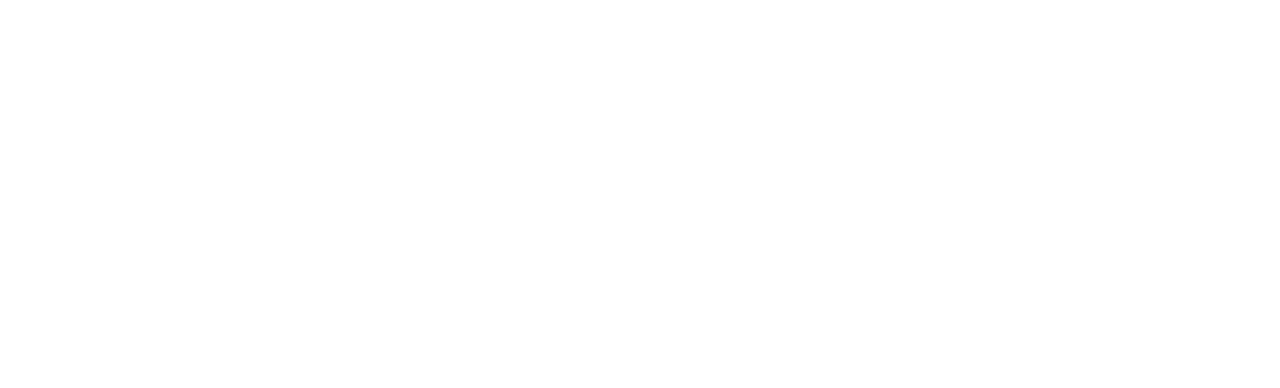
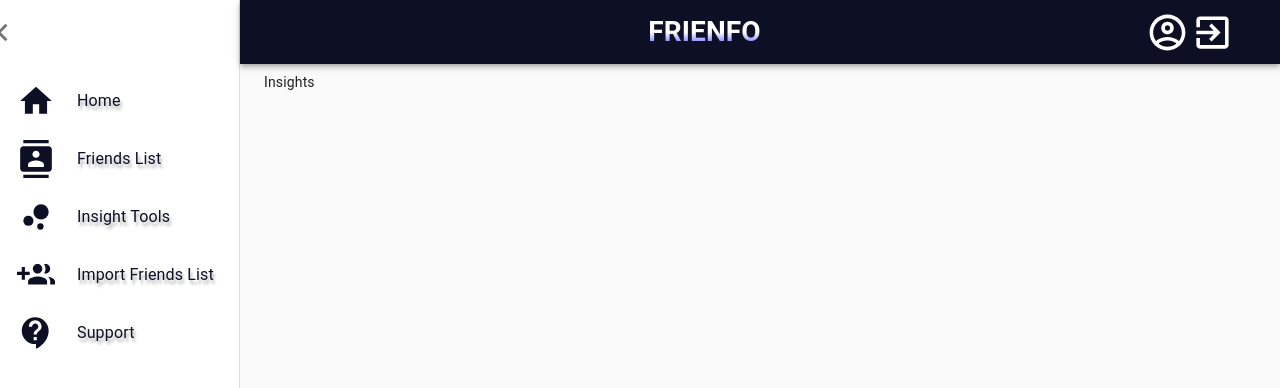
Before and after one commit to Sxlly/Frienfo, a React (Create React App) app in the folder frienfo/: page /Insights in a window 1280 px wide. Shown: the top 388 px of the page. Built offline with nearby package versions, Linux system fonts and the light colour scheme.

Commit message:
creation and linking of insights page

```diff
--- a/frienfo/src/index.js
+++ b/frienfo/src/index.js
@@ -6,6 +6,7 @@
 //Importing Pages
 import Home from "./Home";
 import FriendsList from "./friendslist";
+import Insights from "./insights";
 
 
 const rootElement = document.getElementById("root");
@@ -16,6 +17,7 @@
       <Route exact path = "/" component = {Home} />
       <Route path = "/FriendsList" component = {FriendsList} />
       <Route path = "/Home" component = {Home} />
+      <Route path = "/Insights" component = {Insights} />
     </Switch>
   </BrowserRouter>,
   rootElement
--- /dev/null
+++ b/frienfo/src/insights.js
@@ -0,0 +1,262 @@
+import React from "react";
+import ListItem from "@material-ui/core/ListItem";
+import { makeStyles } from "@material-ui/core/styles";
+import { AppBar, CssBaseline, IconButton, Toolbar } from "@material-ui/core";
+import { Link } from "react-router-dom";
+import clsx from "clsx";
+import Container from "@material-ui/core/Container";
+import Drawer from "@material-ui/core/Drawer";
+import Badge from "@material-ui/core/Badge";
+import Grid from "@material-ui/core/Grid";
+import List from "@material-ui/core/List";
+import Typography from "@material-ui/core/Typography";
+
+//import of icons
+import ListIcon from '@material-ui/icons/List';
+import ExitToAppIcon from "@material-ui/icons/ExitToApp";
+import AccountCircleOutlinesIcon from "@material-ui/icons/AccountCircleOutlined";
+import ChevronLeftIcon from "@material-ui/icons/ChevronLeft";
+
+//import of dev made js files
+import { Options } from "./options";
+
+const drawerWidth = 240;
+
+const icon_styles = {
+
+    button: {
+
+        width: 45,
+        height: 45,
+        color: "#ffffff",
+        padding: 1,
+    }
+}
+
+const icon_styles_left = {
+
+    button: {
+        width: 45,
+        height: 45,
+        color: "#37474f",
+    }
+}
+
+const useStyles = makeStyles((theme) => ({
+
+    root: {
+
+        display: "flex",
+    },
+
+    toolbar: {
+
+        paddingRight: 45,
+        color: "rgba(13, 16, 36, 1)",
+
+    },
+
+    toolbarIcon: {
+
+        display: "flex",
+        alignItems: "center",
+        justifyContent: "flex-end",
+        padding: "0 8px",
+        width: 40,
+        height: 40,
+        ...theme.mixins.toolbar,
+    },
+
+    appBar: {
+
+        zIndex: theme.zIndex.drawer + 1,
+        transition: theme.transitions.create(['width', 'margin'], {
+            easing: theme.transitions.easing.sharp,
+            duration: theme.transitions.duration.leavingScreen,
+        }),
+    },
+
+    appBarShift: {
+
+        marginLeft: drawerWidth,
+        width: `calc(100% - ${drawerWidth}px)`,
+        transition: theme.transitions.create(['width', 'margin'], {
+            easing: theme.transitions.easing.sharp,
+            duration: theme.transitions.duration.enteringScreen,
+        }),
+    },
+
+    menuButton: {
+
+        marginRight: 36,
+        width: 40,
+        height: 40,
+    },
+
+    menuButtonHidden: {
+
+        display: "none",
+    },
+
+    title: {
+
+        flexGrow: 1,
+        width: 45,
+        height: 45,
+    },
+
+    logo: {
+
+        margin: "auto",
+        textAlign: "center",
+        maxWidth: "215px",
+        padding: 2,
+        backgroundColor: "white",
+        backgroundImage: "linear-gradient(to bottom, white 0%, white 50%, blue 100%)",
+        WebkitBackgroundClip: "text",
+        MozBackgroundClip: "text",
+        WebkitTextFillColor: "transparent",
+        MozTextFillColor: "transparent",
+    },
+
+    drawerPaper: {
+
+        position: "relative",
+        whiteSpace: "nowrap",
+        width: drawerWidth,
+        transition: theme.transitions.create('width', {
+            easing: theme.transitions.easing.sharp,
+            duration: theme.transitions.duration.enteringScreen,
+        }),
+    },
+
+    drawerPaperClose: {
+
+        overflowX: "hidden",
+        transition: theme.transitions.create("width", {
+            easing: theme.transitions.easing.sharp,
+            duration: theme.transitions.duration.leavingScreen,
+        }),
+
+        width: theme.spacing(7),
+        [theme.breakpoints.up('sm')]: {
+            width: theme.spacing(9),
+        },
+    },
+
+    appBarSpacer: theme.mixins.toolbar,
+    content: {
+
+        flexGrow: 1,
+        height: "100vh",
+        overflow: "auto",
+
+    },
+
+    container: {
+
+        paddingTop: theme.spacing(4),
+        paddingBottom: theme.spacing(4),
+    },
+
+    footerContainer: {
+
+        paddingTop: theme.spacing(4),
+        paddingBottom: theme.spacing(4),
+        display: "flex",
+    },
+
+    paper: {
+
+        padding: theme.spacing(1),
+        display: "flex",
+        overflow: "auto",
+        flexDirection: "column",
+    },
+
+    fixedHeight: {
+
+        height: 280,
+    },
+
+
+}));
+
+
+function Insights() {
+
+    const classes = useStyles();
+    const [open, setOpen] = React.useState(true);
+    const handleDrawerOpen = () => {
+        setOpen(true);
+    };
+
+    const handleDrawerClose = () => {
+        setOpen(false);
+    };
+
+    const fixedHeightPaper = clsx(classes.paper, classes.fixedHeight);
+
+    const [value, setValue] = React.useState(0);
+
+    return (
+        <div className={classes.root}>
+            <CssBaseline />
+            <AppBar position="absolute" className={clsx(classes.appBar, open && classes.appBarShift)} style = {{ backgroundColor: "rgba(13, 16, 36, 1)", color: "White"}}>
+                <Toolbar className={classes.toolbar}>
+                    <IconButton
+                        edge="start"
+                        color="inherit"
+                        aria-label="open drawer"
+                        onClick={handleDrawerOpen}
+                        className={clsx(classes.menuButton, open && classes.menuButtonHidden)}
+                    >
+                        <ListIcon style={icon_styles.button} />
+                    </IconButton>
+                    <h1 className={classes.logo}>FRIENFO</h1>
+                    <AccountCircleOutlinesIcon style={icon_styles.button}>
+                        <Badge badgeContent={5} />
+                    </AccountCircleOutlinesIcon>
+                    <ExitToAppIcon style={icon_styles.button}>
+                        <Badge badgeContent={6} />
+                    </ExitToAppIcon>
+                </Toolbar>
+            </AppBar>
+            <Drawer
+                variant="permanent"
+                classes = {{
+                    paper: clsx(classes.drawerPaper, !open && classes.drawerPaperClose),
+
+                }}
+
+                open = {open}
+            >
+                <div className={classes.toolbarIcon}>
+                    <IconButton edge="start" aria-label="menuleft" className={classes.margin} onClick = {handleDrawerClose} >
+                        <ChevronLeftIcon fontSize = "large" />
+                    </IconButton>
+
+
+                </div>
+                <List style={{ backgroundColor: "#ffffff"}}>
+                    {Options}
+                </List>
+            </Drawer>
+
+            <main className={classes.content}>
+                <div className={classes.appBarSpacer} />
+                <Container maxWidth="lg" className={classes.container}>
+                    <Grid container spacing={3}>
+                    </Grid>
+
+                    Insights
+                </Container>
+            </main>
+        </div>
+    );
+
+}
+
+
+
+export default Insights;
--- a/frienfo/src/options.js
+++ b/frienfo/src/options.js
@@ -68,12 +68,14 @@
             </ListItem>
         </Link>
 
+        <Link to = "/Insights" style = {styles.links} >
             <ListItem button>
                 <ListItemIcon>
                     <BubbleChartIcon style = {styles.button} />
                 </ListItemIcon>
                 <ListItemText primary="Insight Tools" style = {styles.text} />
             </ListItem>
+        </Link>
 
         <ListItem button>
             <ListItemIcon>
```
Also changed, not shown: 1 other file (tests, documents, lock files or other folders). Lines whose indentation alone changed are shown as unchanged.
